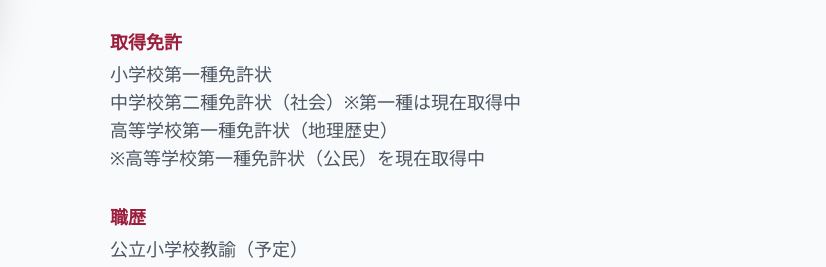
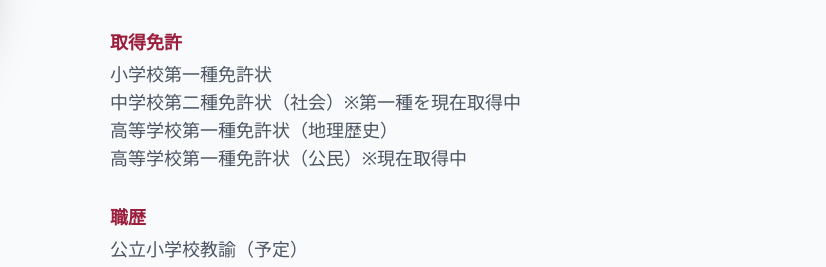
Before and after one commit to kimutoshiki/kimutoshiki, a plain HTML site: page profile.html in a window 1280 px wide. Shown: the part 685-952 px from the top of the page, 454-1280 px from the left. Drawn offline with nearby package versions, Linux system fonts and the light colour scheme.

Commit message:
Update profile.html

```diff
--- a/profile.html
+++ b/profile.html
@@ -82,9 +82,9 @@
                                 <dt class="font-bold mb-1">取得免許</dt>
                                 <dd class="text-lg text-gray-600">
                                     小学校第一種免許状<br>
-                                    中学校第二種免許状（社会）※第一種は現在取得中<br>
+                                    中学校第二種免許状（社会）※第一種を現在取得中<br>
                                     高等学校第一種免許状（地理歴史）<br>
-                                    ※高等学校第一種免許状（公民）を現在取得中
+                                    高等学校第一種免許状（公民）※現在取得中
                                 </dd>
                             </div>
                             <div>
```
